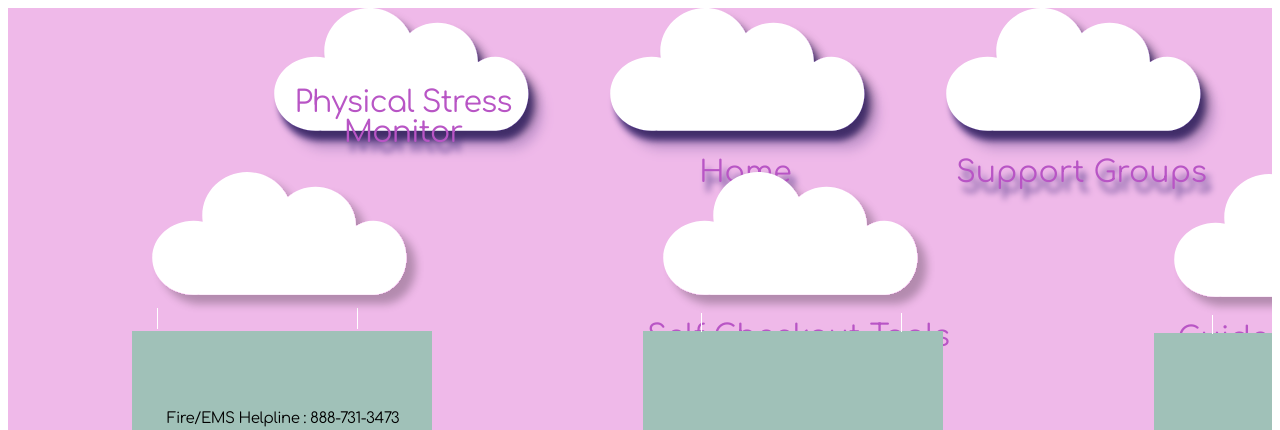
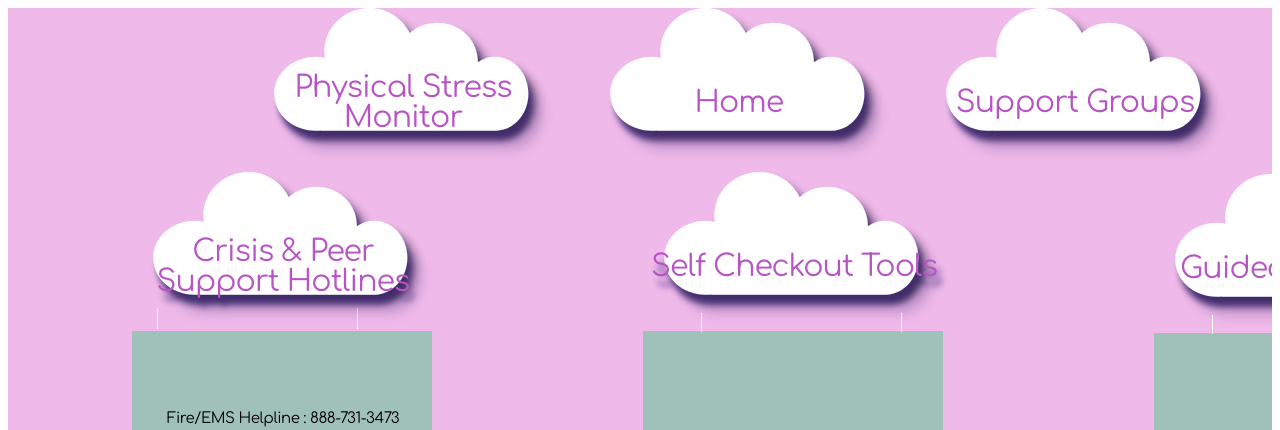
Before and after one commit to Chase-520/TritonHack, a plain HTML site: page templates/ResourcePage.html in a window 1280 px wide. Shown: the top 430 px of the page. Drawn offline with Linux system fonts and the light colour scheme; files that its build step writes are made by us from their sources; files whose address does not match are found by name.

Commit message:
Update ResourcePage.css

```diff
--- a/static/style/ResourcePage.css
+++ b/static/style/ResourcePage.css
@@ -6,7 +6,7 @@
 .resources {
   	position: absolute;
   	width: 94.46%;
-  	top: 50.31%;
+  	top: 40.88%;
   	left: 0.65%;
   	letter-spacing: -0.03em;
   	line-height: 100%;
@@ -20,6 +20,17 @@
   	filter: drop-shadow(5px 10px 3px #563c8b);
   	height: 159px;
   	cursor: pointer;
+}
+.resources1 {
+  	position: absolute;
+  	width: 94.46%;
+  	top: 50.31%;
+  	left: 0.65%;
+  	letter-spacing: -0.03em;
+  	line-height: 100%;
+  	display: flex;
+  	align-items: center;
+  	justify-content: center;
 }
 .tab-resources-parent {
   	position: absolute;
@@ -50,18 +61,7 @@
   	width: 1px;
   	height: 21px;
 }
-.resources3 {
-  	position: absolute;
-  	width: 94.46%;
-  	top: 40.88%;
-  	left: 0.65%;
-  	letter-spacing: -0.03em;
-  	line-height: 100%;
-  	display: flex;
-  	align-items: center;
-  	justify-content: center;
-}
-.tab-resources3 {
+.tab-resources4 {
   	position: absolute;
   	height: 28.44%;
   	width: 98.71%;
```
